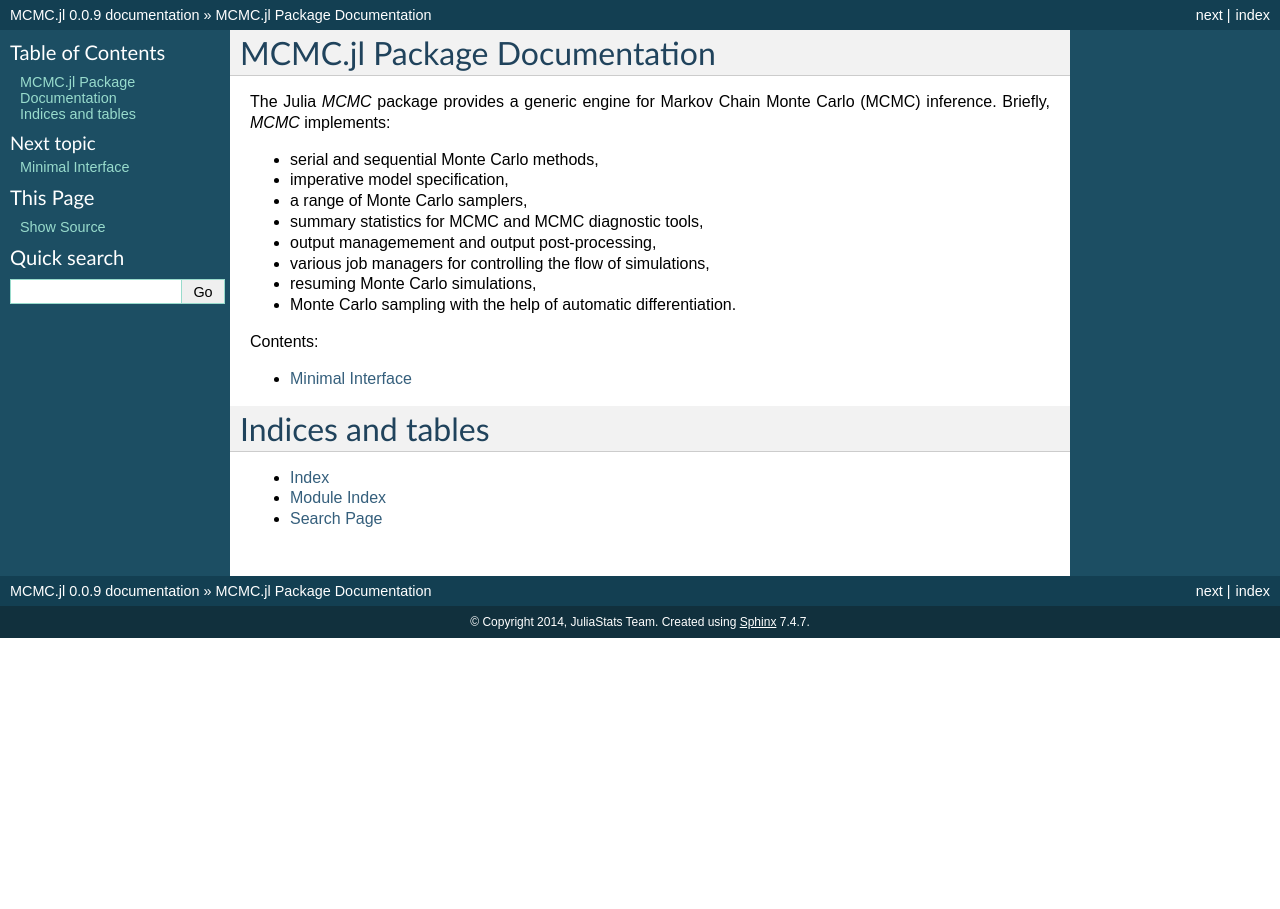
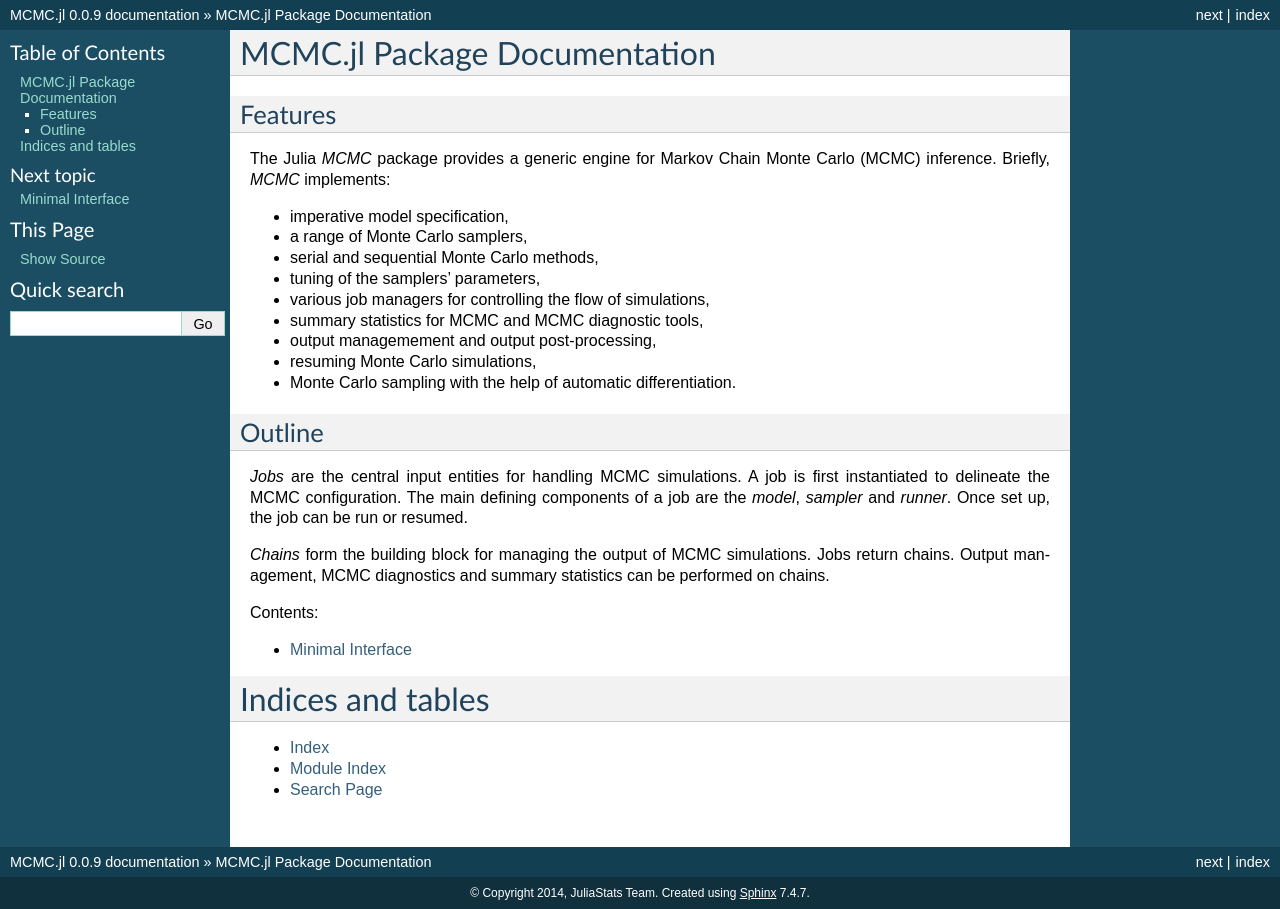
Before and after one commit to JuliaStats/Klara.jl, a Sphinx documentation site: the page built from doc/source/index.rst, in a window 1280 px wide. Built offline with Sphinx 7.4.7, drawn with Linux system fonts in a browser that asks for light colours.

Commit message:
Added features and outline in doc

```diff
--- a/doc/TODO.txt
+++ b/doc/TODO.txt
@@ -14,3 +14,4 @@
 11) Performance considerations
   11.01) Consider using copy!() instead of copy() in samplers
   11.02) Make algebraic changes in samplers to speed them up
+12) Craft a package log
--- a/doc/source/index.rst
+++ b/doc/source/index.rst
@@ -3,20 +3,38 @@
    You can adapt this file completely to your liking, but it should at least
    contain the root `toctree` directive.
 
+
 MCMC.jl Package Documentation
 ==============================
+
+
+Features
+------------------------------
 
 The Julia *MCMC* package provides a generic engine for Markov Chain Monte Carlo (MCMC) inference. Briefly, *MCMC*
 implements:
 
-* serial and sequential Monte Carlo methods,
 * imperative model specification,
 * a range of Monte Carlo samplers,
+* serial and sequential Monte Carlo methods,
+* tuning of the samplers' parameters,
+* various job managers for controlling the flow of simulations,
 * summary statistics for MCMC and MCMC diagnostic tools,
 * output managemement and output post-processing,
-* various job managers for controlling the flow of simulations,
 * resuming Monte Carlo simulations,
 * Monte Carlo sampling with the help of automatic differentiation.
+
+
+Outline
+------------------------------
+
+*Jobs* are the central input entities for handling MCMC simulations. A job is first instantiated to delineate the MCMC
+configuration. The main defining components of a job are the *model*, *sampler* and *runner*. Once set up, the job can
+be run or resumed.
+
+*Chains* form the building block for managing the output of MCMC simulations. Jobs return chains. Output management,
+MCMC diagnostics and summary statistics can be performed on chains.
+
 
 Contents:
 
```
Also changed, not shown: README.md (+20 -3 lines).
